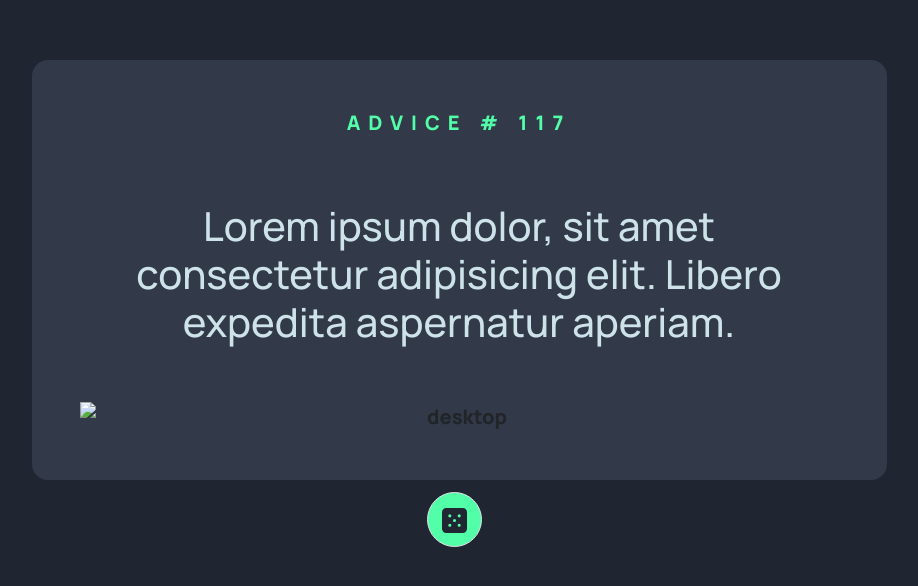
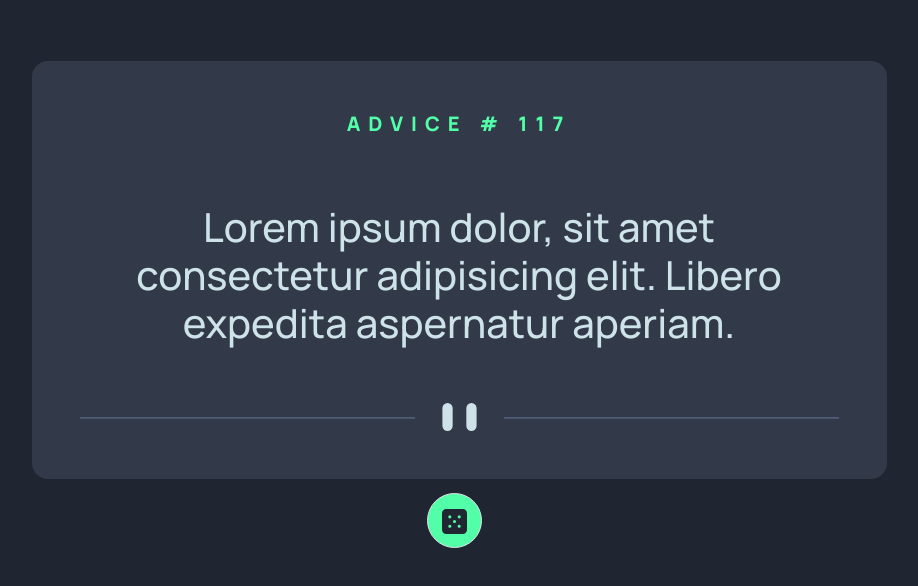
Before and after one commit to telixgoldens/Advice-general, a plain HTML site: page index.html in a window 1280 px wide. Shown: the part 130-716 px from the top of the page, without its empty margins (181-1099 px from the left). Drawn offline with nearby package versions, Linux system fonts and the light colour scheme; the site is published under a folder, as on GitHub Pages, so addresses that start at the root find nothing.

Commit message:
fixed: html2

```diff
--- a/index.html
+++ b/index.html
@@ -11,8 +11,8 @@
     <main class="container p-5 d-flex flex-column gap-5 rounded-4 text-center w-75">
         <p>ADVICE # 117</p>
         <h1 class="px-2">Lorem ipsum dolor, sit amet consectetur adipisicing elit. Libero expedita aspernatur aperiam.</h1>
-        <img class="d-none d-md-block divider-image" src="/assets/pattern-divider-desktop.svg" alt="desktop">
-        <img class="d-md-none" src="/assets/pattern-divider-mobile.svg" alt="mobile">
+        <img class="d-none d-md-block divider-image" src="assets/pattern-divider-desktop.svg" alt="desktop">
+        <img class="d-md-none" src="assets/pattern-divider-mobile.svg" alt="mobile">
         <div class="border text-center dice-container">
             <img src="assets/icon-dice.svg" alt="" >
         </div>
--- a/style.css
+++ b/style.css
@@ -36,7 +36,7 @@ h1 {
   color: var(--light-cyan);
 }
 .divider-image {
-  width: 100%;
+  /* width: 100%; */
 }
 .dice-container {
   width: 55px;
```
